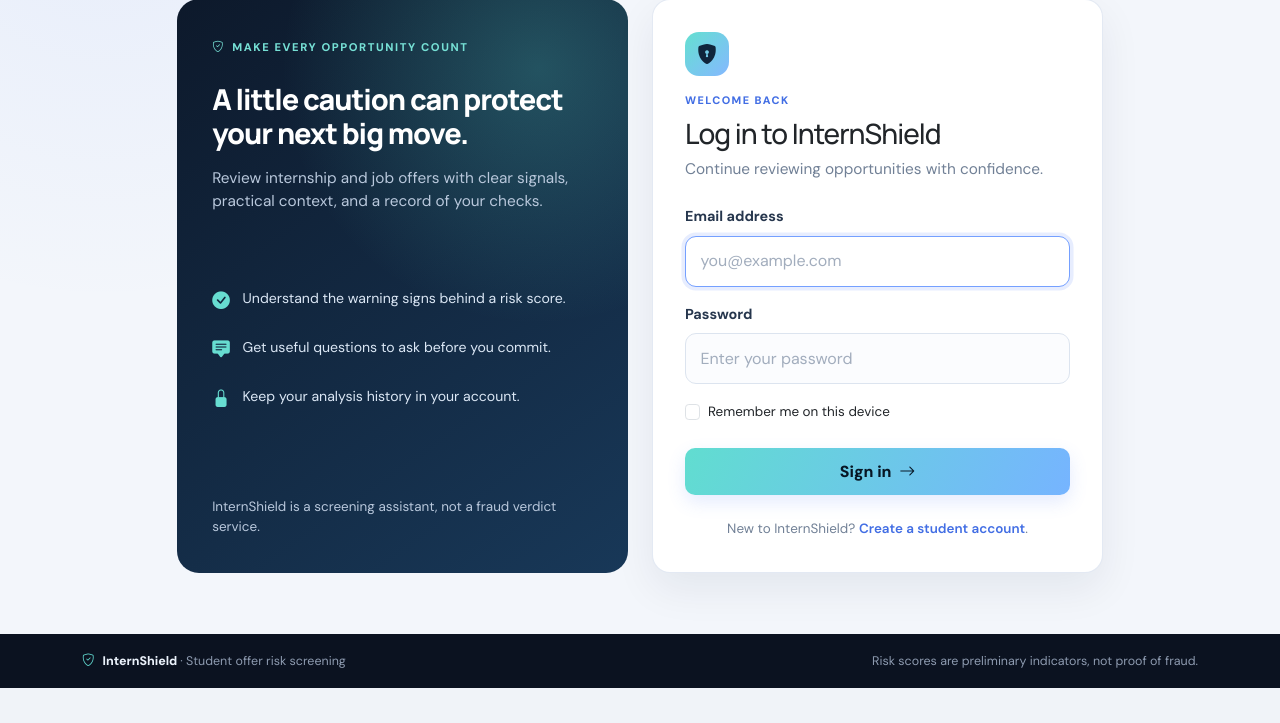
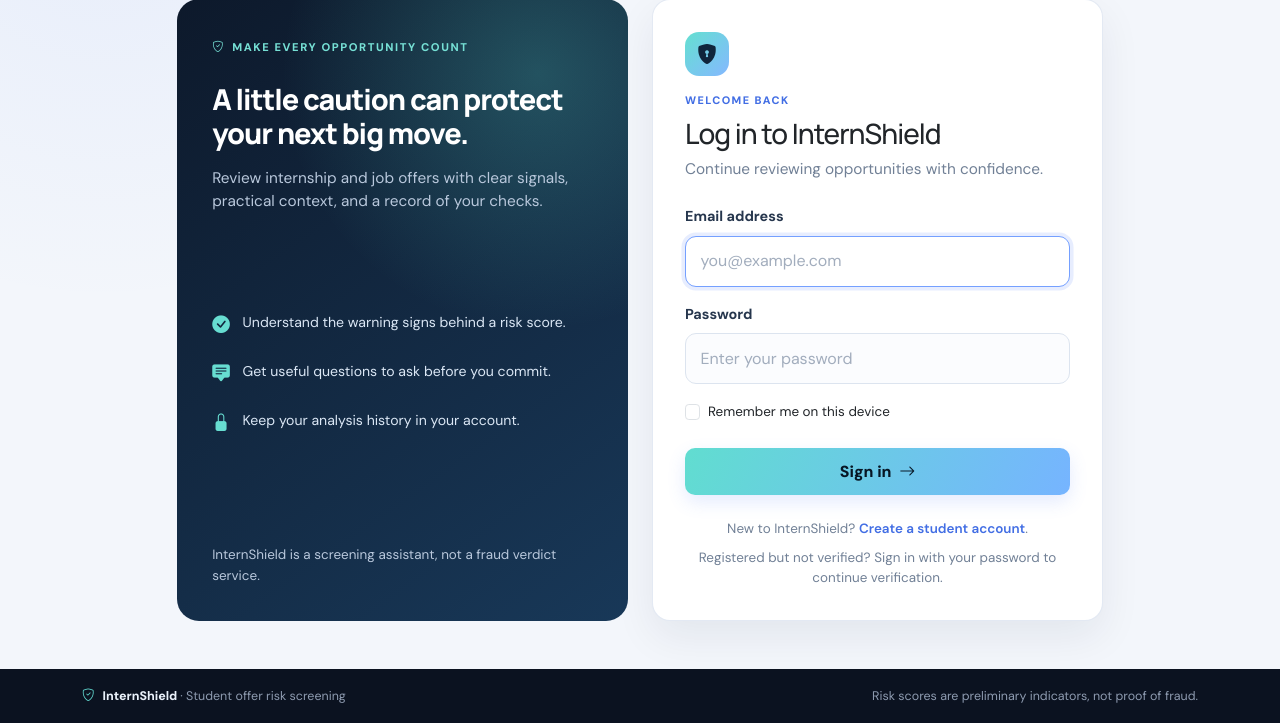
Before and after one commit to Chirantan112/InternShield, a Flask app: page /login in a window 1280 px wide. Shown: the part 112-835 px from the top of the page. Before the commit the page ends 800 px from the top, so only its background shows below. Run offline with Flask 3, Linux system fonts and the light colour scheme; parts of the project's set-up code (start-up, migrations or seed data) failed here and were passed over.

Commit message:
Add email verification guidance to login page

```diff
--- a/internshield/templates/login.html
+++ b/internshield/templates/login.html
@@ -41,6 +41,7 @@
           <button class="btn btn-primary w-100" type="submit">Sign in <i class="bi bi-arrow-right ms-1"></i></button>
         </form>
         <p class="text-center text-secondary mt-4 mb-0 small">New to InternShield? <a href="{{ url_for('auth.register') }}">Create a student account</a>.</p>
+        <p class="text-center text-secondary mt-2 mb-0 small">Registered but not verified? Sign in with your password to continue verification.</p>
       </div>
     </div>
   </div>
```
